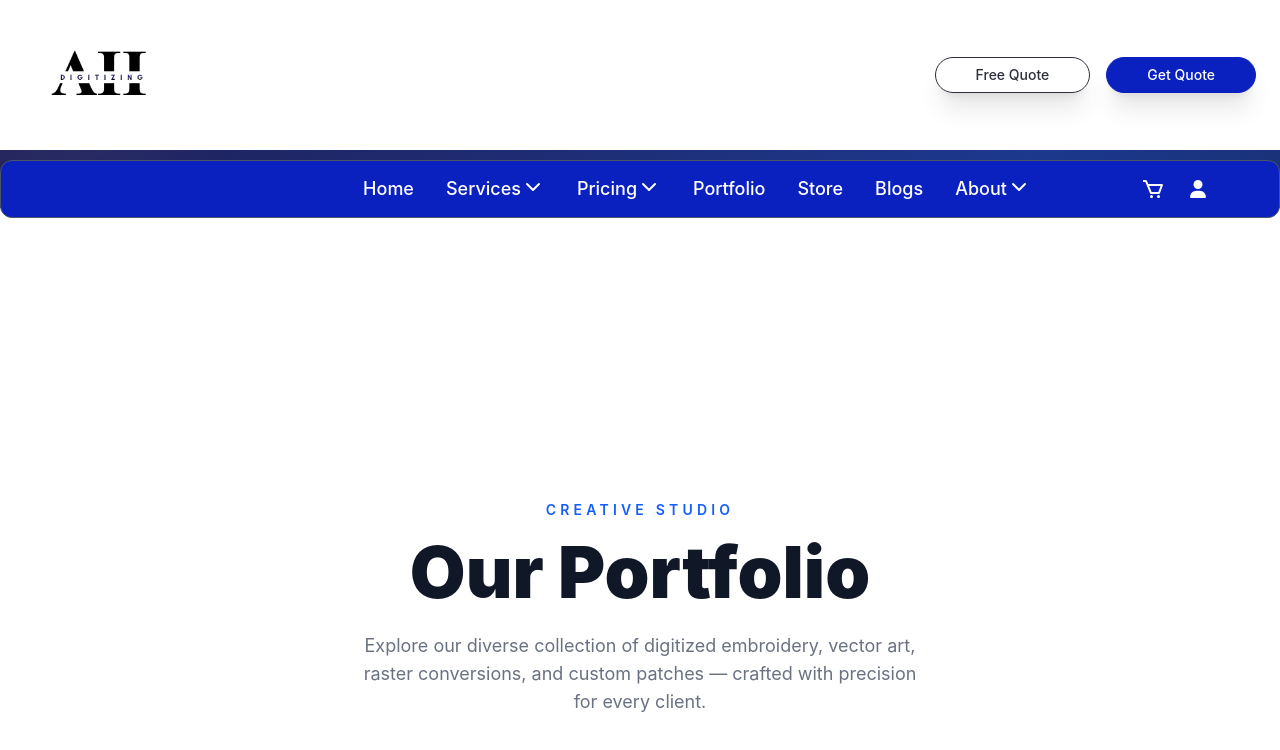
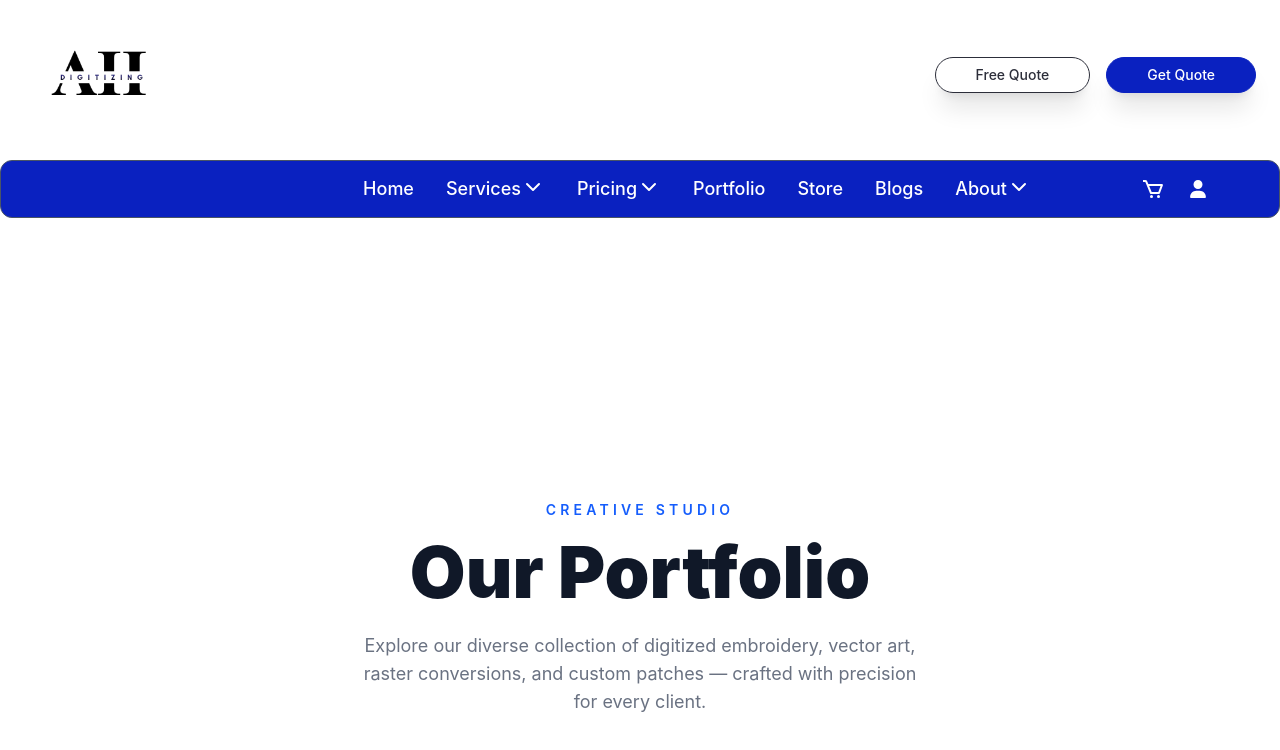
Before and after one commit to fourgoAgency/Ah-digitizing, a Next.js app: page /portfolio in a window 1280 px wide. Shown: the top 750 px of the page. Built offline with nearby package versions, Linux system fonts and the light colour scheme.

Commit message:
Update Header.tsx

```diff
--- a/components/Header.tsx
+++ b/components/Header.tsx
@@ -441,7 +441,7 @@ export default function Header() {
 
       </header>
 
-      <div className="hidden md:flex sticky top-0 z-50 justify-center">
+      <div className="hidden md:flex sticky top-0 z-50 justify-center bg-white">
         <DesktopMenu isSticky={isSticky} />
       </div>
 
```
